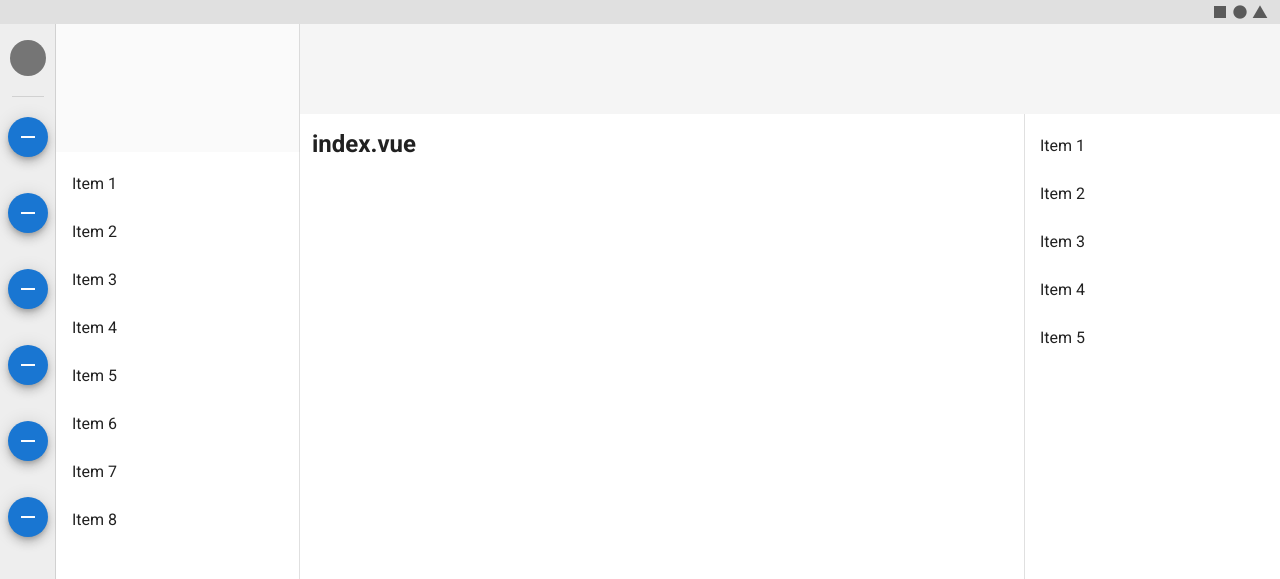
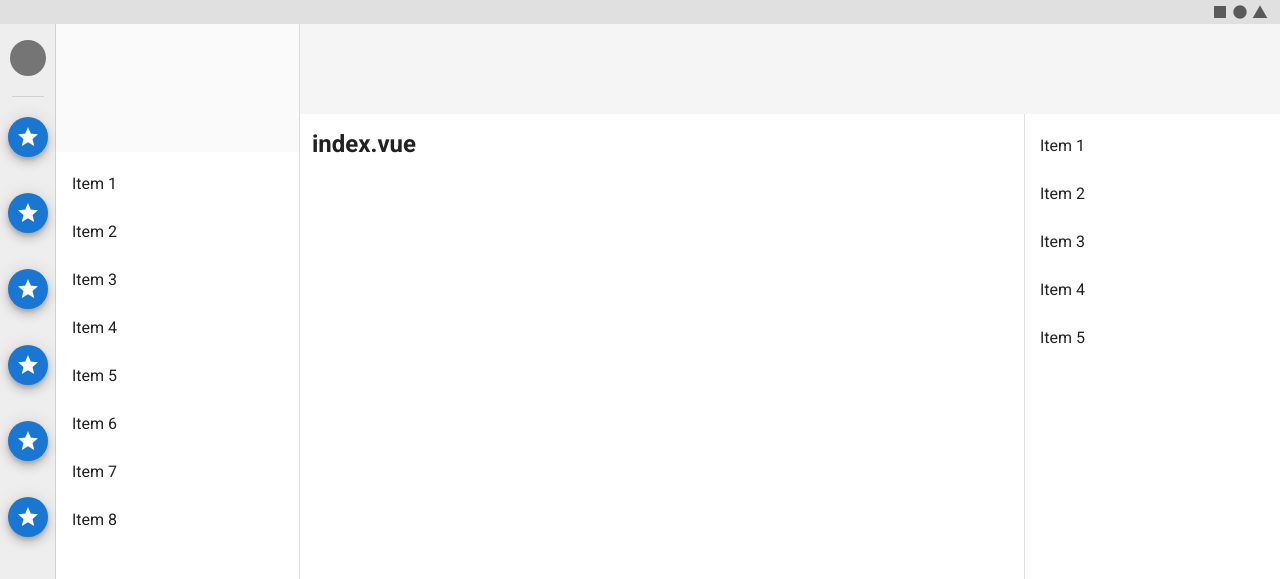
Before and after one commit to watagori/watagori, a Nuxt app: page / in a window 1280 px wide. Shown: the top 579 px of the page. Built offline with nearby package versions, Linux system fonts and the light colour scheme.

Commit message:
Star Icon

```diff
--- a/components/TheNavigationBar.vue
+++ b/components/TheNavigationBar.vue
@@ -23,7 +23,7 @@
           small
           color="primary"
         >
-          <v-icon dark>mdi-minus</v-icon>
+          <v-icon dark>mdi-star</v-icon>
         </v-btn>
       </v-navigation-drawer>
 
```
